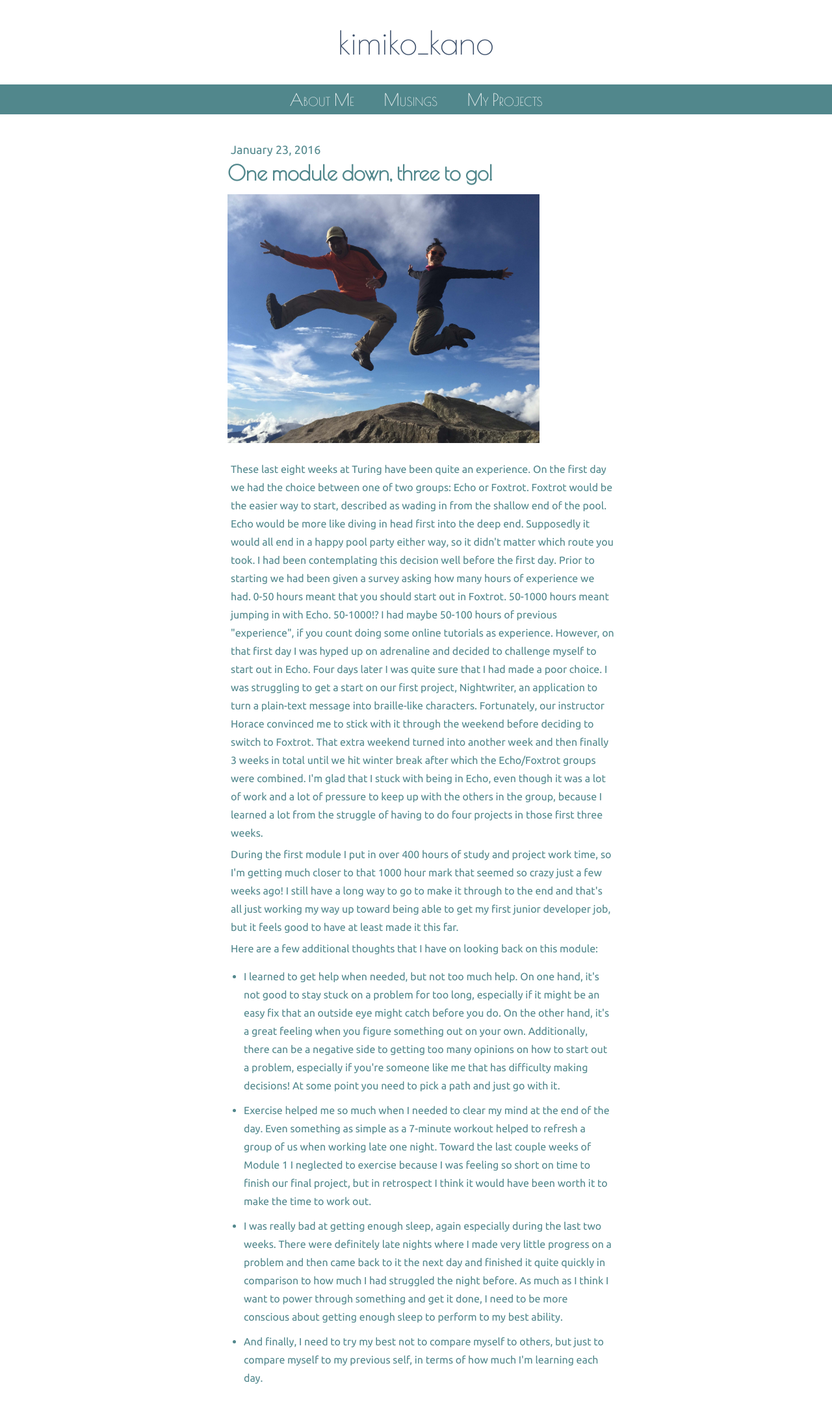
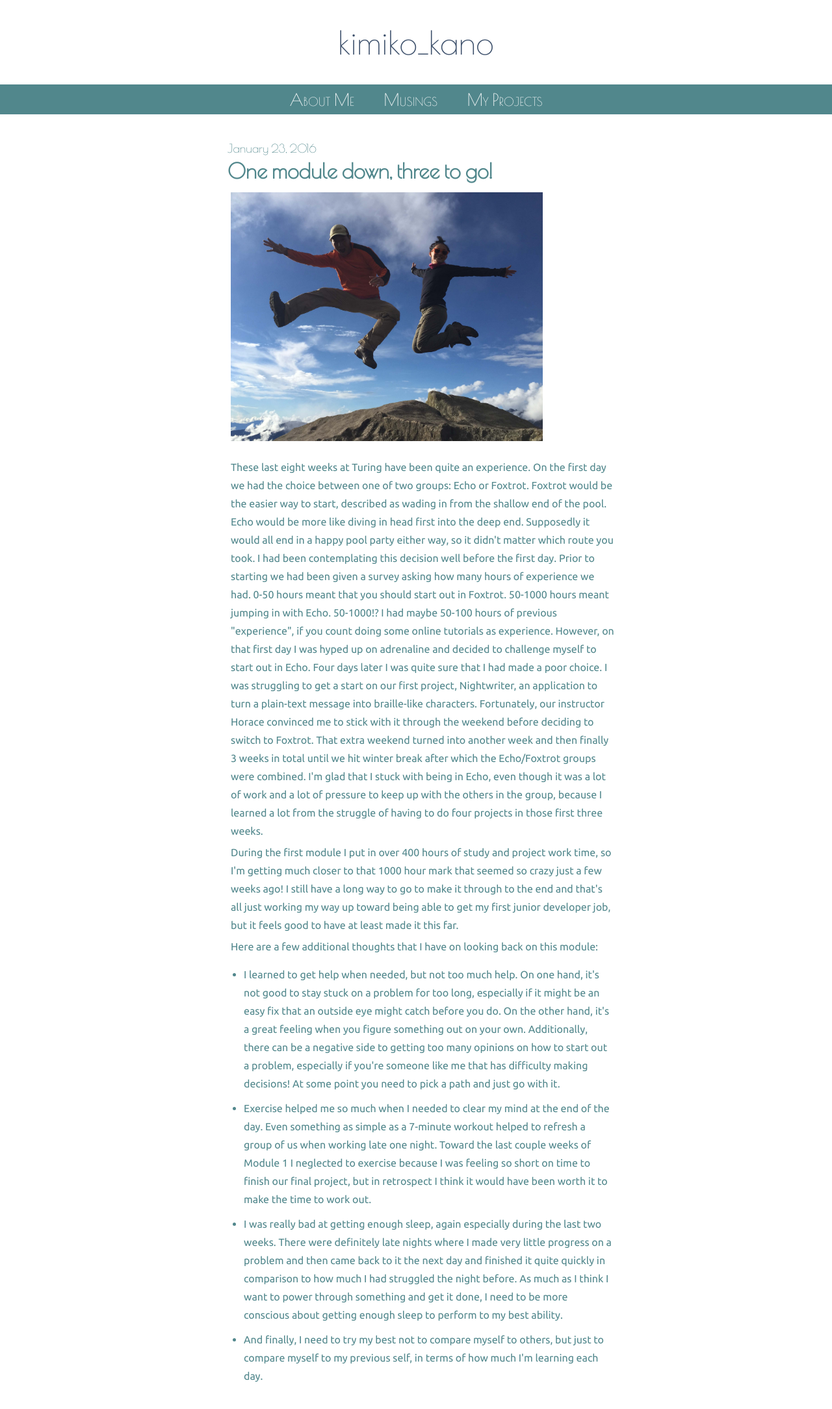
Before and after one commit to ksk5280/ksk5280.github.io, a Jekyll site: the page built from _posts/2016-01-23-one-module-down-three-to-go.html, in a window 1280 px wide. Shown: the top 2169 px of the page at 65% size. Built offline with Jekyll 4.4.1, drawn with Linux system fonts in a browser that asks for light colours.

Commit message:
minor css edits

```diff
--- a/_layouts/post.html
+++ b/_layouts/post.html
@@ -1,7 +1,7 @@
 {% include header.html %}
-      <div class="page">
-        <p class="post-date">{{ page.date | date: "%B %d, %Y" }}</p>
-        <h1 class="post-title">{{ page.title }}</h1>
+      <div class="post">
+        <h4 class="post-date">{{ page.date | date: "%B %d, %Y" }}</h4>
+        <h2 class="post-title">{{ page.title }}</h2>
         {{ content }}
       </div>
 {% include footer.html %}
--- a/css/styles.css
+++ b/css/styles.css
@@ -115,23 +115,8 @@
 }
 
 .more {
-  margin: 10px 0;
+  margin: 15px 5px;
   font-size: 20px;
-}
-
-.page {
-  margin: 10px auto;
-  padding: 10px;
-  width: 600px;
-  color: #51878c;
-  font-size: 30px;
-  line-height: 35px;
-  text-align: left;
-}
-
-.date {
-  margin: 15px auto;
-  text-align: center;
 }
 
 .about {
@@ -139,7 +124,7 @@
 }
 
 img {
-  margin: 15px auto;
+  margin: 15px 5px;
   width: 80%;
 }
 
```
